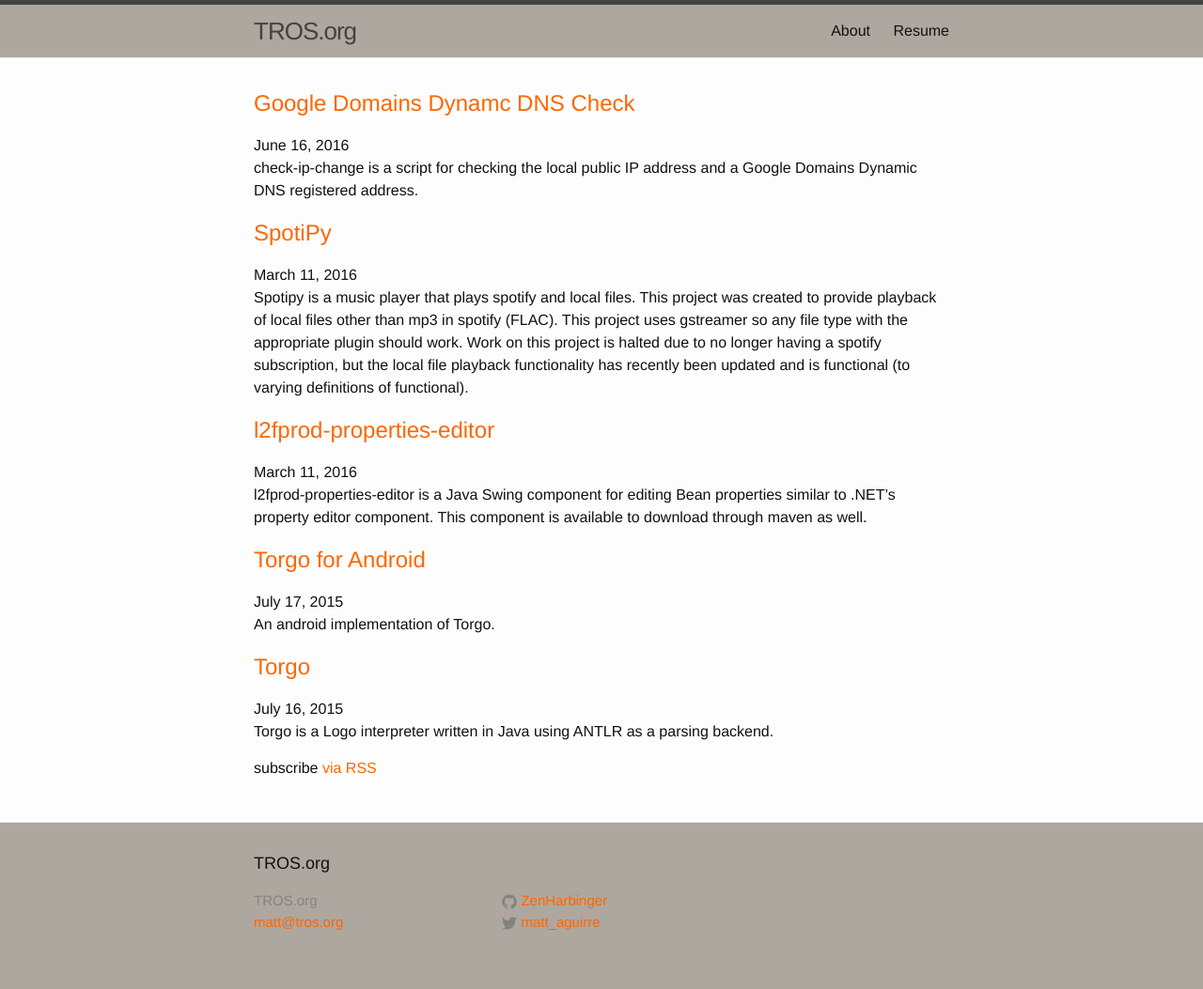
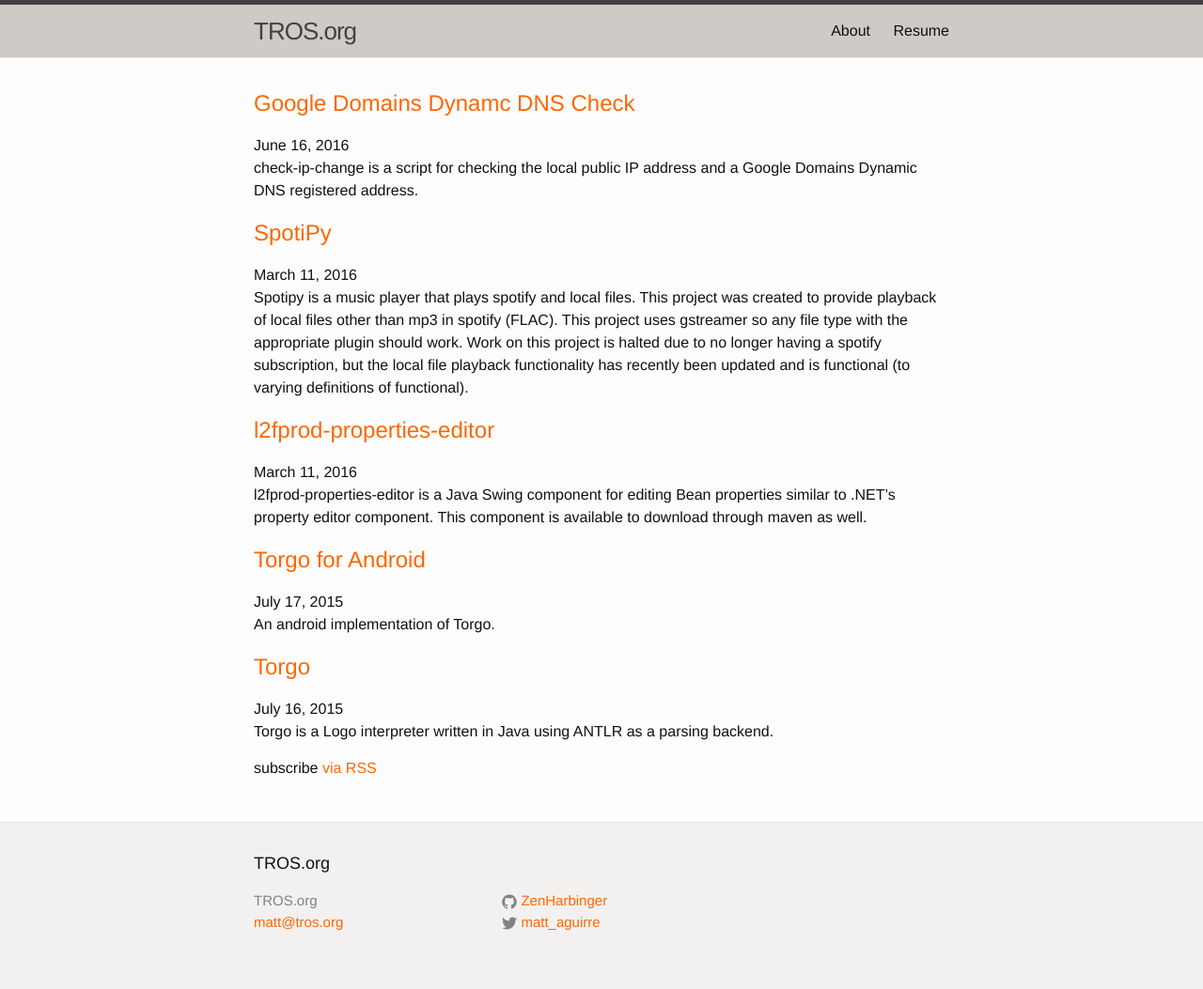
Before and after one commit to manimaranm7/ZenHarbinger.github.io, a Jekyll site: the page built from index.html, in a window 1280 px wide. Shown: the whole page at 94% size. Built offline with Jekyll 4.4.1, drawn with Linux system fonts in a browser that asks for light colours.

Commit message:
Updated some colors for readability.

```diff
--- a/_includes/footer.html
+++ b/_includes/footer.html
@@ -1,4 +1,4 @@
-<footer class="site-footer" style="background-color: #AEA79F;">
+<footer class="site-footer" style="background-color: #F2F1F0;">
 
   <div class="wrapper">
 
--- a/_includes/header.html
+++ b/_includes/header.html
@@ -1,4 +1,4 @@
-<header class="site-header" style="background-color: #AEA79F;">
+<header class="site-header" style="background-color: #CECAC5;">
 
   <div class="wrapper">
 
```
